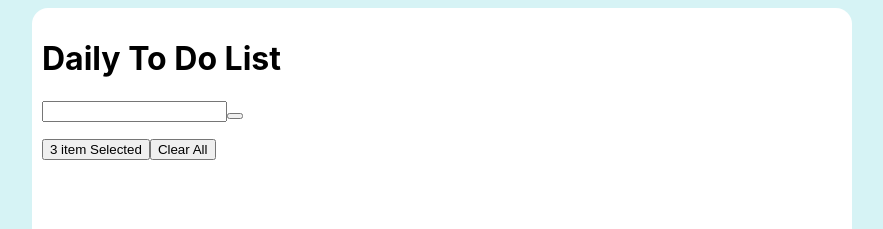
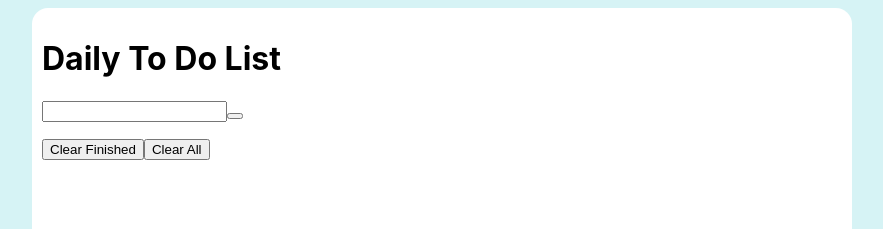
Before and after one commit to Galvez121/todo-list-app, a React (Create React App) app: page / in a window 1280 px wide. Shown: the top 229 px of the page, without its empty margins (198-1081 px from the left). Built offline with nearby package versions, Linux system fonts and the light colour scheme.

Commit message:
delete completed button function implemeted

```diff
--- a/src/App.js
+++ b/src/App.js
@@ -36,6 +36,15 @@ export default function App() {
     setTodoItem([]);
   }
 
+  // It will delete only the task that are done
+  function handleDeleteCompleted(id) {
+    // Filter out the items that are not done (selected)
+    const updatedTodoItems = todoItem.filter((item) => !item.done);
+
+    // Update the todoItem state with the filtered items
+    setTodoItem(updatedTodoItems);
+  }
+
   return (
     <main>
       <ToDoForm
@@ -43,7 +52,7 @@ export default function App() {
         onTodoItem={handleTodoItem}
         onHandleToggle={handleToggle}
       />
-      <Button>3 item Selected</Button>
+      <Button onClick={handleDeleteCompleted}>Clear Finished</Button>
       <Button onClick={handleResetButton}>Clear All</Button>
     </main>
   );
@@ -52,23 +61,6 @@ export default function App() {
 function ToDoForm({ todoItem, onTodoItem, onHandleToggle }) {
   // Try data
   // const todoList = InitialToDo;
-
-  // // Todo items list that will be created and handle by the user
-  // const [todoItem, setTodoItem] = useState([]);
-
-  // function handleTodoItem(toDo) {
-  //   setTodoItem((todoItems) => [...todoItems, toDo]);
-  // }
-
-  // const [text, setText] = useState("");
-
-  // function handleToggle(id) {
-  //   setTodoItem((items) =>
-  //     items.map((item) =>
-  //       item.id === id ? { ...item, done: !item.done } : item
-  //     )
-  //   );
-  // }
 
   const [text, setText] = useState("");
 
```
